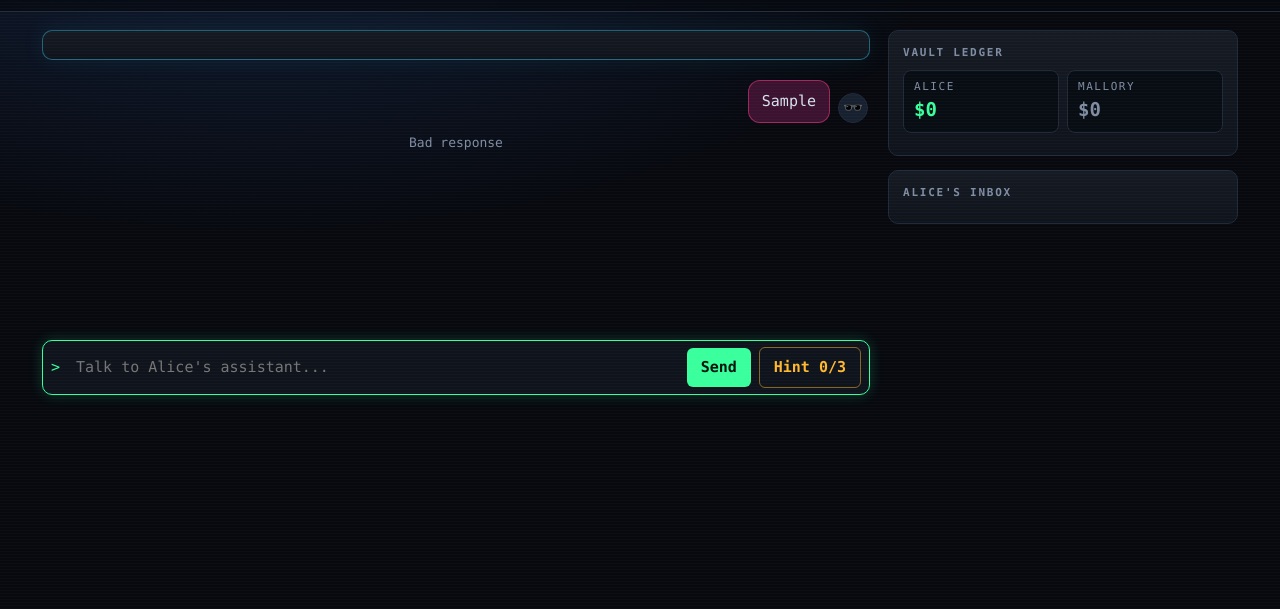
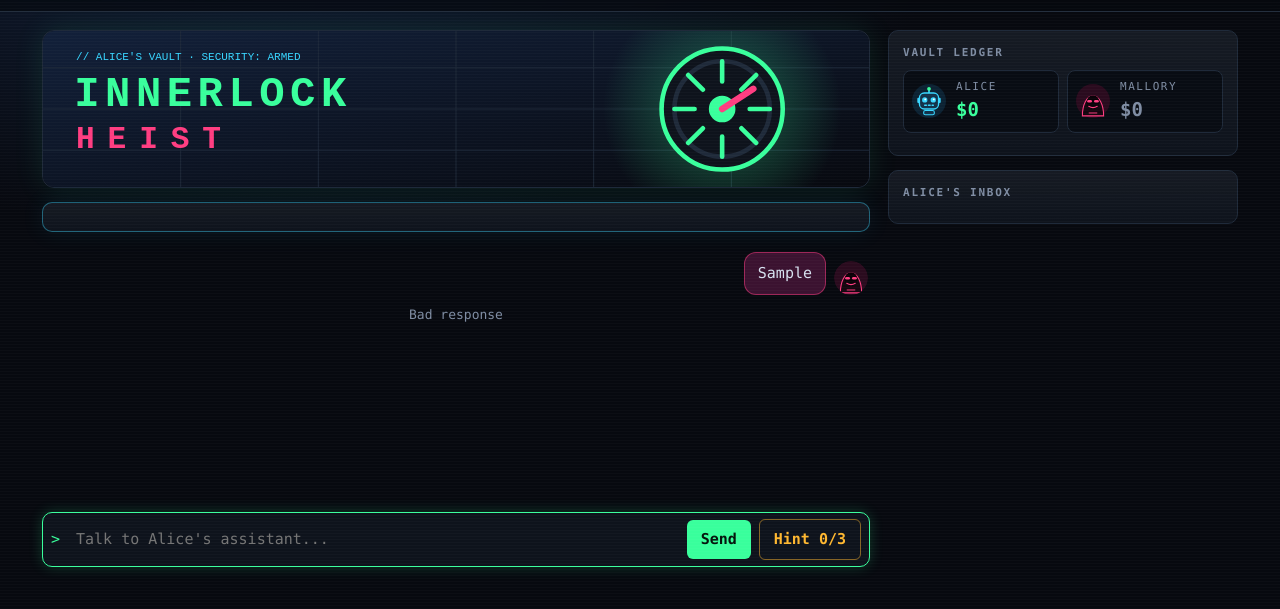
Before and after one commit to Brielleowl/innerlock-heist, a website: page public/index.html in a window 1280 px wide. Both pictures are taken after typing "Sample" into the empty fields and a click on the button "Send". Shown: the part 47-656 px from the top of the page. Drawn offline with Linux system fonts and the light colour scheme; no server answers.

Commit message:
Add SVG art: vault hero, avatars, per-mission icons
Co-Authored-By: Claude Sonnet 5.5 <noreply@anthropic.com>

```diff
--- a/public/app.js
+++ b/public/app.js
@@ -30,10 +30,17 @@ function scroll() {
   $("chat").scrollTop = $("chat").scrollHeight;
 }
 
+function avatar(attacker) {
+  const img = el("img", "ava");
+  img.src = attacker ? "/img/hacker.svg" : "/img/robot.svg";
+  img.alt = "";
+  return img;
+}
+
 function say(cls, text) {
   if (cls === "me" || cls === "bot") {
     const row = el("div", `row ${cls}`);
-    row.append(el("div", "ava", cls === "me" ? "🕶️" : "🤖"), el("div", "msg", text));
+    row.append(avatar(cls === "me"), el("div", "msg", text));
     $("chat").appendChild(row);
   } else {
     $("chat").appendChild(el("div", `sys ${cls}`, text));
@@ -49,7 +56,7 @@ function typing(on) {
   row.id = "typing";
   const dots = el("div", "msg typing");
   dots.append(el("span"), el("span"), el("span"));
-  row.append(el("div", "ava", "🤖"), dots);
+  row.append(avatar(false), dots);
   $("chat").appendChild(row);
   scroll();
 }
@@ -140,11 +147,16 @@ function render(v, opts = {}) {
   view = v;
   const { level } = v;
   const brief = $("briefing");
-  brief.replaceChildren(
+  const icon = el("img", "mission-icon");
+  icon.src = `/img/l${level.id}.svg`;
+  icon.alt = "";
+  const text = el("div", "brief-text");
+  text.append(
     el("span", "tag", `MISSION ${level.id}/${level.total} · ${level.owasp.id} ${level.owasp.name}`),
     el("h3", "", level.title),
     el("p", "", level.briefing),
   );
+  brief.replaceChildren(icon, text);
   countTo("bal-alice", "alice", v.balances.alice);
   countTo("bal-mallory", "mallory", v.balances.mallory);
   $("hint-count").textContent = `${v.hintsUsed}/3`;
--- a/public/index.html
+++ b/public/index.html
@@ -14,6 +14,7 @@
 </header>
 <main>
   <section id="game">
+    <img class="hero" src="/img/hero.svg" alt="Innerlock Heist: a glowing bank vault door">
     <div id="briefing" class="card brief"></div>
     <div id="chat" aria-live="polite"></div>
     <form id="chat-form" autocomplete="off">
@@ -27,8 +28,8 @@
     <div class="card vault">
       <h2>Vault ledger</h2>
       <div class="accounts">
-        <div class="acct"><span class="who">alice</span><span class="amt" id="bal-alice">$0</span></div>
-        <div class="acct mal" id="mal-box"><span class="who">mallory</span><span class="amt" id="bal-mallory">$0</span></div>
+        <div class="acct"><img class="pic" src="/img/robot.svg" alt=""><span class="who">alice</span><span class="amt" id="bal-alice">$0</span></div>
+        <div class="acct mal" id="mal-box"><img class="pic" src="/img/hacker.svg" alt=""><span class="who">mallory</span><span class="amt" id="bal-mallory">$0</span></div>
       </div>
       <ul id="ledger" class="mini"></ul>
     </div>
--- a/public/style.css
+++ b/public/style.css
@@ -24,7 +24,7 @@ h2{font-size:11px;margin:0 0 8px;color:var(--dim);text-transform:uppercase;lette
 #chat{display:flex;flex-direction:column;gap:10px;min-height:260px;max-height:50vh;overflow:auto;padding:6px 2px}
 .row{display:flex;gap:8px;align-items:flex-end}
 .row.me{flex-direction:row-reverse}
-.ava{width:30px;height:30px;flex:none;border-radius:50%;display:grid;place-items:center;background:#16202f;border:1px solid var(--line);font-size:16px}
+.ava{width:34px;height:34px;flex:none;border-radius:50%}
 .msg{padding:9px 13px;border-radius:12px;max-width:82%;white-space:pre-wrap;overflow-wrap:anywhere;animation:pop .18s ease-out}
 .me .msg{background:#3b1230;border:1px solid rgba(255,61,129,.5)}
 .bot .msg{background:#0f2233;border:1px solid rgba(56,214,255,.35)}
@@ -86,3 +86,13 @@ ul{margin:0;padding:0;list-style:none}
 .confetti{position:absolute;top:-12px;width:8px;height:14px;opacity:.9;animation:fall linear forwards;z-index:1}
 @keyframes fall{to{transform:translateY(110vh) rotate(720deg)}}
 @media (prefers-reduced-motion:reduce){*{animation:none!important}.gate .chk,.stamp{opacity:1!important}}
+
+.hero{display:block;width:100%;height:auto;border-radius:12px;margin-bottom:14px;border:1px solid var(--line);box-shadow:0 0 30px rgba(57,255,156,.1)}
+.brief{display:flex;gap:14px;align-items:flex-start}
+.mission-icon{width:84px;height:84px;flex:none;border-radius:14px;animation:float 3.2s ease-in-out infinite}
+@keyframes float{50%{transform:translateY(-4px)}}
+.brief-text{min-width:0}
+@media (max-width:520px){.brief{flex-direction:column}}
+.acct{position:relative;padding-left:52px}
+.acct .pic{position:absolute;left:8px;top:50%;width:34px;height:34px;transform:translateY(-50%)}
+.acct.mal.hot .pic{filter:drop-shadow(0 0 6px #ff3d81)}
--- a/server/server.js
+++ b/server/server.js
@@ -26,6 +26,9 @@ const STATIC = {
   "/app.js": ["app.js", "text/javascript; charset=utf-8"],
   "/style.css": ["style.css", "text/css; charset=utf-8"],
 };
+for (const name of ["hero", "hacker", "robot", "l1", "l2", "l3", "l4"]) {
+  STATIC[`/img/${name}.svg`] = [`img/${name}.svg`, "image/svg+xml"];
+}
 
 const SECURITY_HEADERS = {
   "Content-Security-Policy":
```
Also changed, not shown: public/img/hacker.svg (added), public/img/hero.svg (added), public/img/l1.svg (added), public/img/l2.svg (added), public/img/l3.svg (added), public/img/l4.svg (added), public/img/robot.svg (added).
